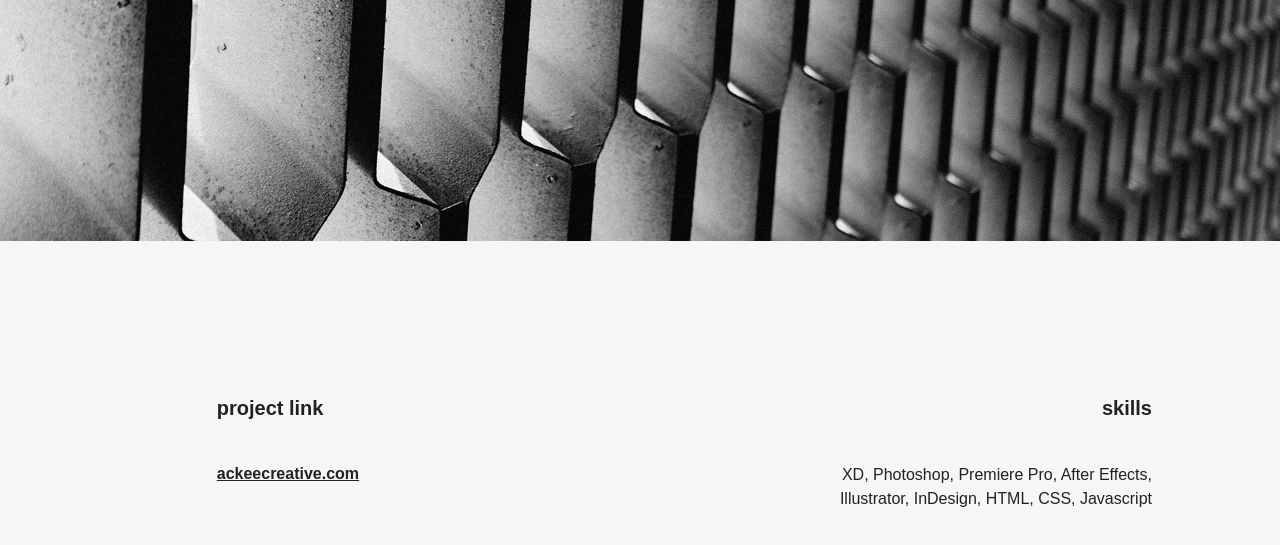
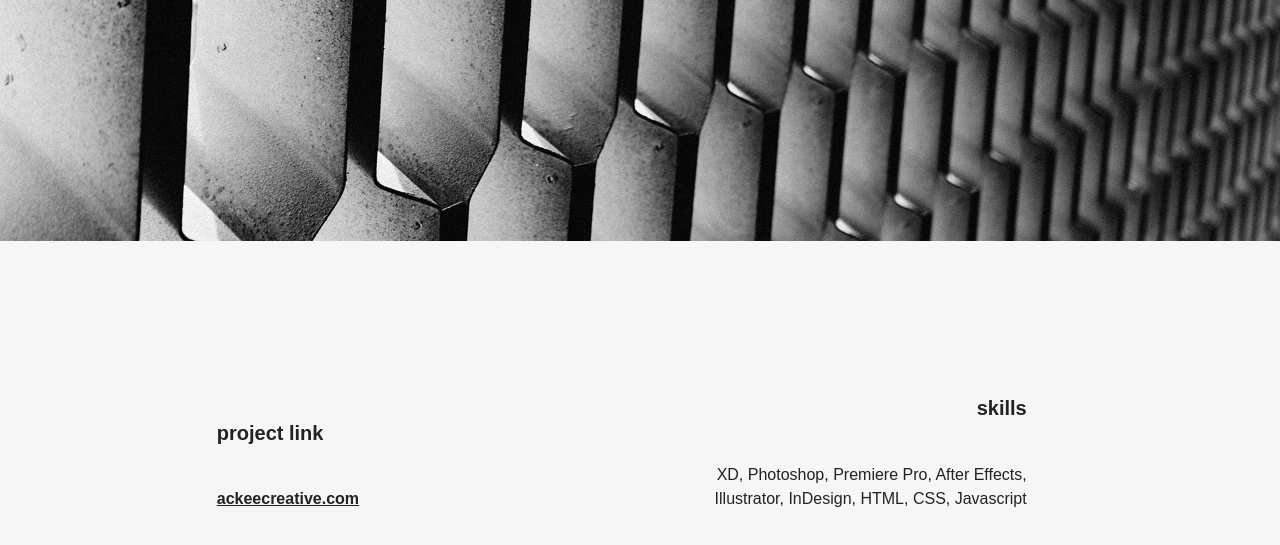
Before and after one commit to edstennettackee/ackee, a website: page src/ackee.html in a window 1280 px wide. Shown: the part 399-944 px from the top of the page. Drawn offline with nearby package versions, Linux system fonts and the light colour scheme; files that its build step writes are made by us from their sources; a web font is replaced by a local one.

Commit message:
Fixed portfolio intro removing float left on skills block

```diff
--- a/src/ackee.html
+++ b/src/ackee.html
@@ -85,7 +85,7 @@
                 <h3 class="fade-out">project link</h3>
                 <a href="index.html" target="_blank" class="fade-out"><u>ackeecreative.com</u></a>
             </div>
-            <div class="five columns right-text-intro u-pull-right inline-block">
+            <div class="five columns right-text-intro inline-block">
                 <h3 class="fade-out">skills</h3>
                 <p class="fade-out">XD, Photoshop, Premiere Pro, After Effects, Illustrator, InDesign, HTML, CSS, Javascript</p>
             </div>
```
Also changed, not shown: src/cgm.html (+1 -1 lines), src/jamesfalconer.html (+1 -1 lines), src/uwork.html (+1 -1 lines).
